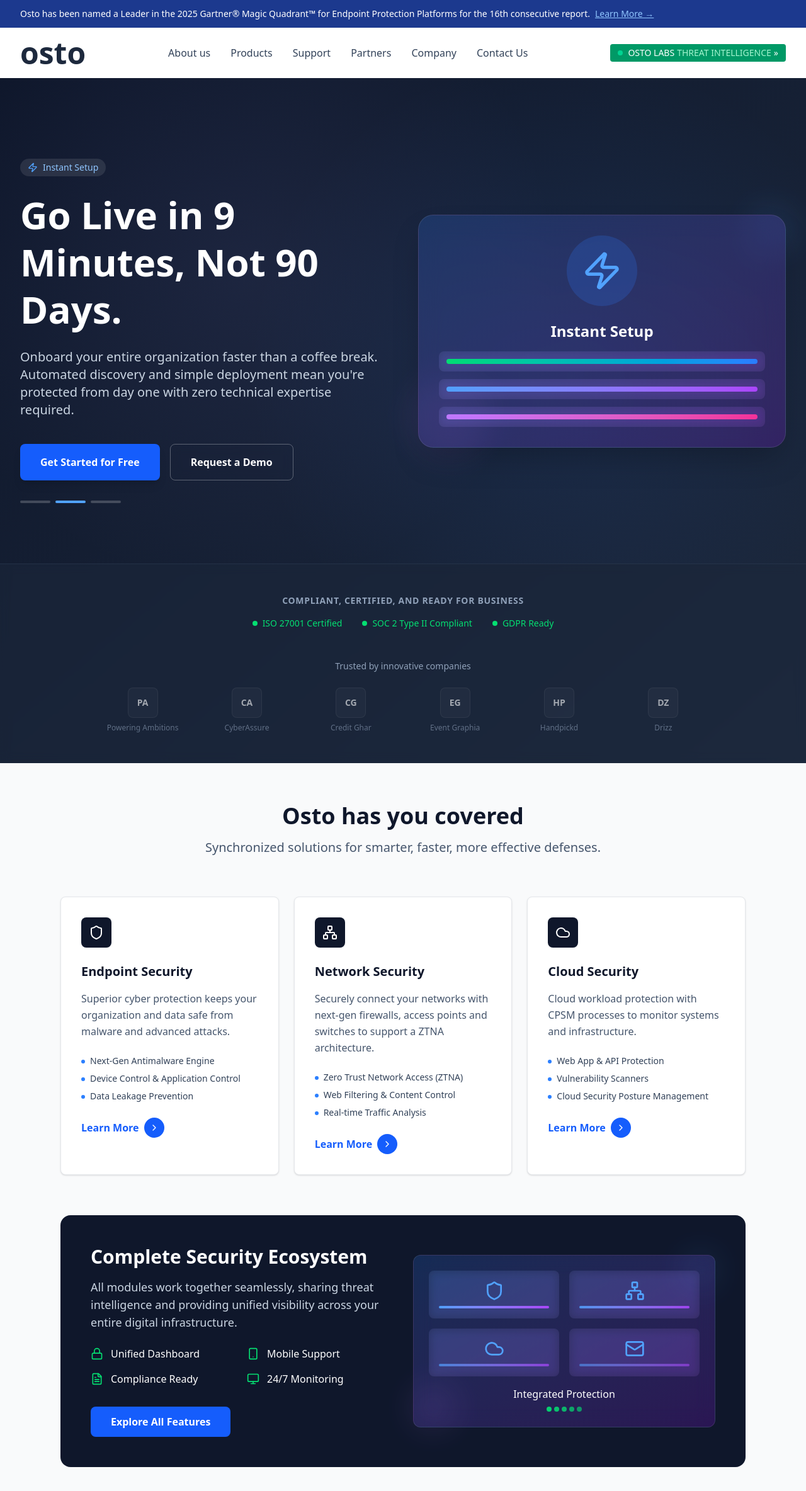
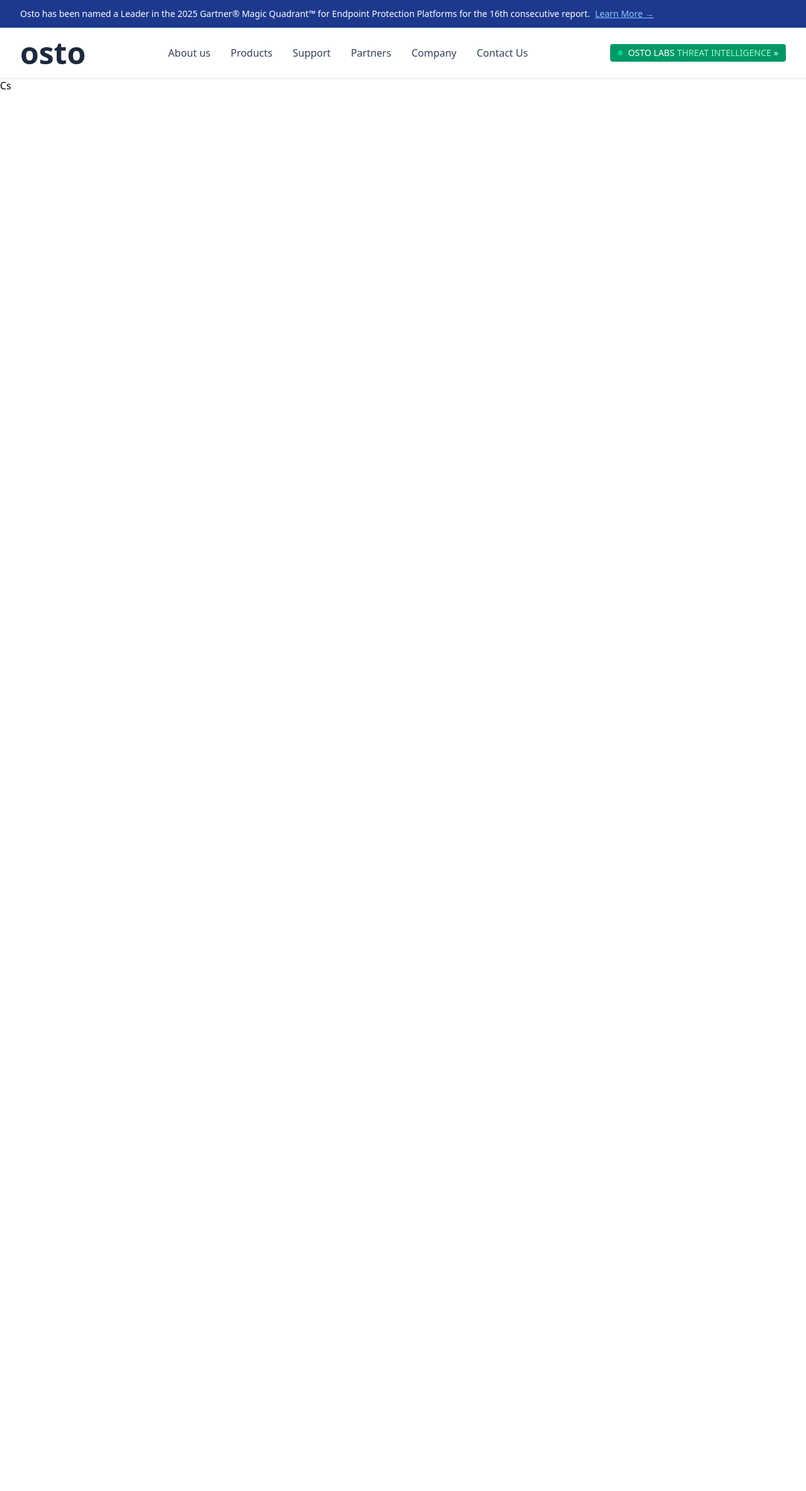
Before and after one commit to Ishanb747/Osto_hackathon, a React (Vite) app in the folder c_hack/: page /features/cloud-security in a window 1280 px wide. Shown: the top 2368 px of the page at 63% size. After the commit the page ends 800 px from the top, so only its background shows below. Built offline with nearby package versions, Linux system fonts and the light colour scheme.

Commit message:
linked all pages

```diff
--- a/c_hack/src/App.jsx
+++ b/c_hack/src/App.jsx
@@ -1,16 +1,35 @@
-import { useState } from 'react'
-
+import { BrowserRouter, Routes, Route } from 'react-router-dom'
 import './App.css'
 import Header from './components/Header'
 import Hero from './components/Hero'
 import Features from './components/Features'
+import Ab from './pages/Ab'
+import Demo from './pages/Demo'
+import Es from './pages/Es'
+import Ns from './pages/Ns'
+import Cs from './pages/Cs'
+
 function App() {
-
   return (
     <>
-    <Header/>
-    <Hero/>
-    <Features/>
+      <BrowserRouter>
+        <Header /> {/* Always visible */}
+        <Routes>
+          {/* Home Page */}
+          <Route path="/" element={<><Hero /><Features /></>} />
+
+          {/* Static Pages */}
+          <Route path="/about-us" element={<Ab />} />
+          <Route path="/demo" element={<Demo />} />
+
+          {/* Feature Pages */}
+          <Route path="/features/endpoint-security" element={<Es/>} />
+          <Route path="/features/network-security" element={<Ns/>} />
+          <Route path="/features/cloud-security" element={<Cs/>} />
+          {/* Optional: All features overview */}
+          <Route path="/features" element={<div>All Features Overview</div>} />
+        </Routes>
+      </BrowserRouter>
     </>
   )
 }
--- a/c_hack/src/components/Features.jsx
+++ b/c_hack/src/components/Features.jsx
@@ -5,18 +5,19 @@ import {
   Mail,
   Cloud,
   Monitor,
-  Search,
   ChevronRight,
   Lock,
   Smartphone,
   FileText
 } from 'lucide-react';
+import { Link } from 'react-router-dom';
 
 const Features = () => {
   const features = [
     {
       icon: Shield,
       title: "Endpoint Security",
+      path: "/features/endpoint-security",
       description: "Superior cyber protection keeps your organization and data safe from malware and advanced attacks.",
       details: [
         "Next-Gen Antimalware Engine",
@@ -28,6 +29,7 @@ const Features = () => {
     {
       icon: Network,
       title: "Network Security",
+      path: "/features/network-security",
       description: "Securely connect your networks with next-gen firewalls, access points and switches to support a ZTNA architecture.",
       details: [
         "Zero Trust Network Access (ZTNA)",
@@ -36,10 +38,10 @@ const Features = () => {
         "Network Threat Detection"
       ]
     },
-
     {
       icon: Cloud,
       title: "Cloud Security",
+      path: "/features/cloud-security",
       description: "Cloud workload protection with CPSM processes to monitor systems and infrastructure.",
       details: [
         "Web App & API Protection",
@@ -47,7 +49,8 @@ const Features = () => {
         "Cloud Security Posture Management",
         "AI Security Posture Management"
       ]
-    }
+    },
+
   ];
 
   return (
@@ -105,13 +108,16 @@ const Features = () => {
                     </ul>
                   </div>
 
-                  {/* Learn More Button */}
-                  <button className="flex items-center space-x-2 text-blue-600 font-semibold group-hover:text-blue-700 transition-colors duration-300">
+                  {/* Learn More Link */}
+                  <Link
+                    to={feature.path}
+                    className="flex items-center space-x-2 text-blue-600 font-semibold group-hover:text-blue-700 transition-colors duration-300"
+                  >
                     <span>Learn More</span>
                     <div className="w-8 h-8 bg-blue-600 rounded-full flex items-center justify-center group-hover:bg-blue-700 transition-colors duration-300">
                       <ChevronRight className="w-4 h-4 text-white" />
                     </div>
-                  </button>
+                  </Link>
                 </div>
               </div>
             );
@@ -148,9 +154,12 @@ const Features = () => {
                 </div>
               </div>
 
-              <button className="bg-blue-600 hover:bg-blue-700 text-white font-semibold px-8 py-3 rounded-lg transition-colors duration-200">
+              <Link
+                to="/features"
+                className="bg-blue-600 hover:bg-blue-700 text-white font-semibold px-8 py-3 rounded-lg transition-colors duration-200 inline-block"
+              >
                 Explore All Features
-              </button>
+              </Link>
             </div>
 
             <div className="relative">
@@ -159,7 +168,10 @@ const Features = () => {
                   {[Shield, Network, Cloud, Mail].map((Icon, idx) => (
                     <div key={idx} className="bg-white/5 rounded-lg p-4 text-center backdrop-blur-sm">
                       <Icon className="w-8 h-8 text-blue-400 mx-auto mb-2" />
-                      <div className="h-1 bg-gradient-to-r from-blue-400 to-purple-500 rounded animate-pulse" style={{animationDelay: `${idx * 200}ms`}}></div>
+                      <div
+                        className="h-1 bg-gradient-to-r from-blue-400 to-purple-500 rounded animate-pulse"
+                        style={{animationDelay: `${idx * 200}ms`}}
+                      ></div>
                     </div>
                   ))}
                 </div>
@@ -168,7 +180,11 @@ const Features = () => {
                   <div className="text-white font-medium mb-2">Integrated Protection</div>
                   <div className="flex justify-center space-x-1">
                     {[1,2,3,4,5].map((dot) => (
-                      <div key={dot} className="w-2 h-2 bg-green-400 rounded-full animate-pulse" style={{animationDelay: `${dot * 100}ms`}}></div>
+                      <div
+                        key={dot}
+                        className="w-2 h-2 bg-green-400 rounded-full animate-pulse"
+                        style={{animationDelay: `${dot * 100}ms`}}
+                      ></div>
                     ))}
                   </div>
                 </div>
--- a/c_hack/src/components/Header.jsx
+++ b/c_hack/src/components/Header.jsx
@@ -1,4 +1,5 @@
 import React from 'react';
+import { Link } from 'react-router-dom'; // Import Link
 import { Search, Globe, Menu } from 'lucide-react';
 
 const Header = () => {
@@ -16,8 +17,6 @@ const Header = () => {
               </a>
             </div>
             <div className="flex items-center space-x-6">
-
-
             </div>
           </div>
         </div>
@@ -36,9 +35,9 @@ const Header = () => {
 
             {/* Desktop Navigation */}
             <nav className="hidden md:flex items-center space-x-8">
-              <a href="#" className="hover:text-purple-600 transition-colors font-medium text-slate-700">
+              <Link to="/about-us" className="hover:text-purple-600 transition-colors font-medium text-slate-700">
                 About us
-              </a>
+              </Link>
               <a href="#" className="hover:text-purple-600 transition-colors font-medium text-slate-700">
                 Products
               </a>
--- a/c_hack/src/components/Hero.jsx
+++ b/c_hack/src/components/Hero.jsx
@@ -1,6 +1,6 @@
 import React, { useState, useEffect } from 'react';
 import { Shield, Zap, TrendingUp } from 'lucide-react';
-
+import { Link } from 'react-router-dom';
 const Hero = () => {
   const [currentSlide, setCurrentSlide] = useState(0);
 
@@ -87,9 +87,12 @@ const Hero = () => {
                   <button className="bg-blue-600 hover:bg-blue-700 text-white font-semibold px-8 py-4 rounded-lg transition-all duration-200 transform hover:scale-105 shadow-lg">
                     Get Started for Free
                   </button>
-                  <button className="border border-white/30 hover:border-white/60 text-white font-semibold px-8 py-4 rounded-lg transition-all duration-200 backdrop-blur-sm">
+                    <Link
+                    to="/demo"
+                    className="border border-white/30 hover:border-white/60 text-white font-semibold px-8 py-4 rounded-lg transition-all duration-200 backdrop-blur-sm"
+                    >
                     Request a Demo
-                  </button>
+                    </Link>
                 </div>
               </div>
 
--- a/c_hack/src/pages/Ab.jsx
+++ b/c_hack/src/pages/Ab.jsx
@@ -0,0 +1,9 @@
+import React from 'react'
+
+const Ab = () => {
+  return (
+    <div>Ab</div>
+  )
+}
+
+export default Ab
--- a/c_hack/src/pages/Cs.jsx
+++ b/c_hack/src/pages/Cs.jsx
@@ -0,0 +1,9 @@
+import React from 'react'
+
+const Cs = () => {
+  return (
+    <div>Cs</div>
+  )
+}
+
+export default Cs
--- a/c_hack/src/pages/Demo.jsx
+++ b/c_hack/src/pages/Demo.jsx
@@ -0,0 +1,9 @@
+import React from 'react'
+
+const Demo = () => {
+  return (
+    <div>Demo</div>
+  )
+}
+
+export default Demo
--- a/c_hack/src/pages/Es.jsx
+++ b/c_hack/src/pages/Es.jsx
@@ -0,0 +1,9 @@
+import React from 'react'
+
+const Es = () => {
+  return (
+    <div>Es</div>
+  )
+}
+
+export default Es
--- a/c_hack/src/pages/Ns.jsx
+++ b/c_hack/src/pages/Ns.jsx
@@ -0,0 +1,9 @@
+import React from 'react'
+
+const Ns = () => {
+  return (
+    <div>Ns</div>
+  )
+}
+
+export default Ns
```
